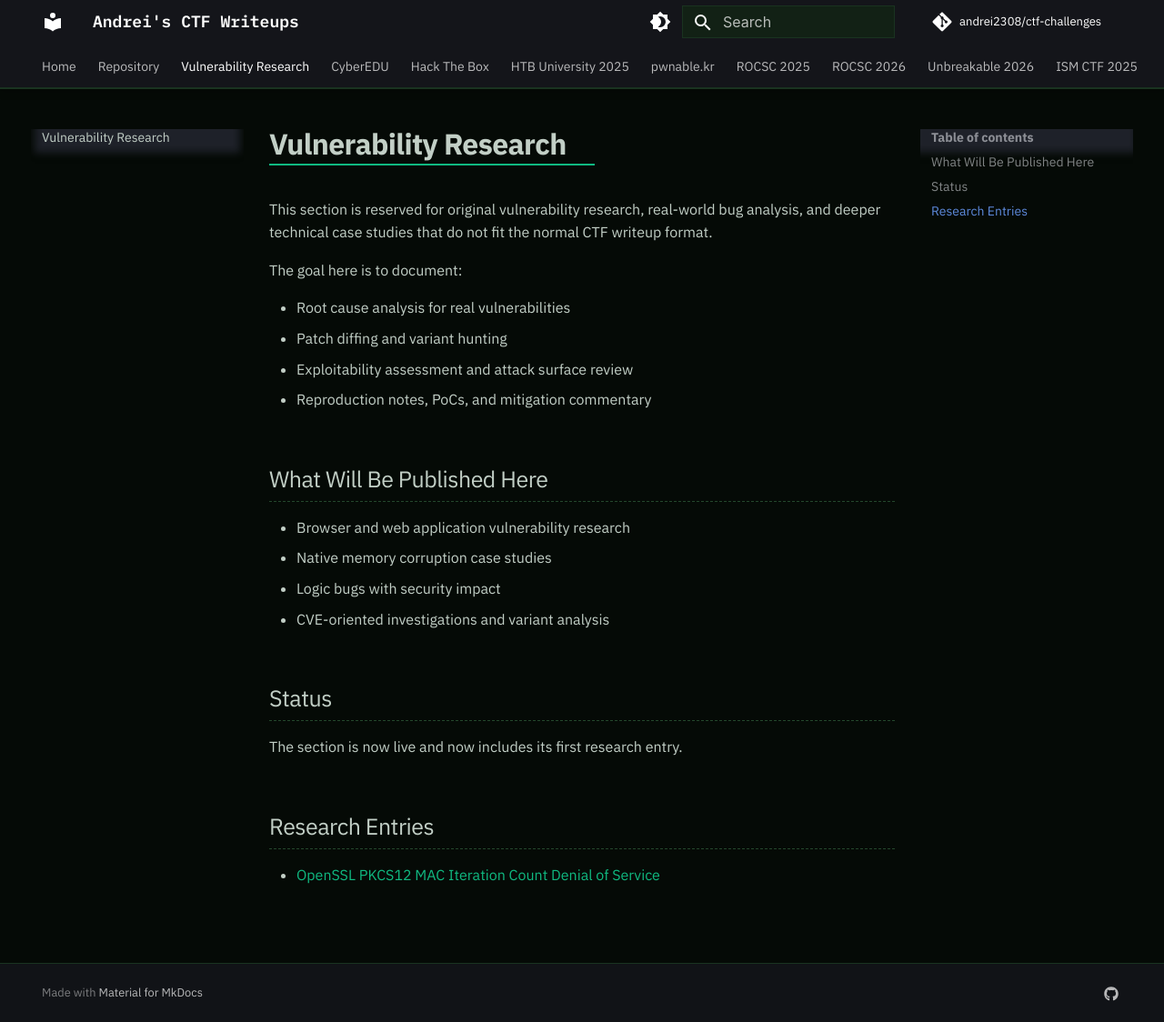
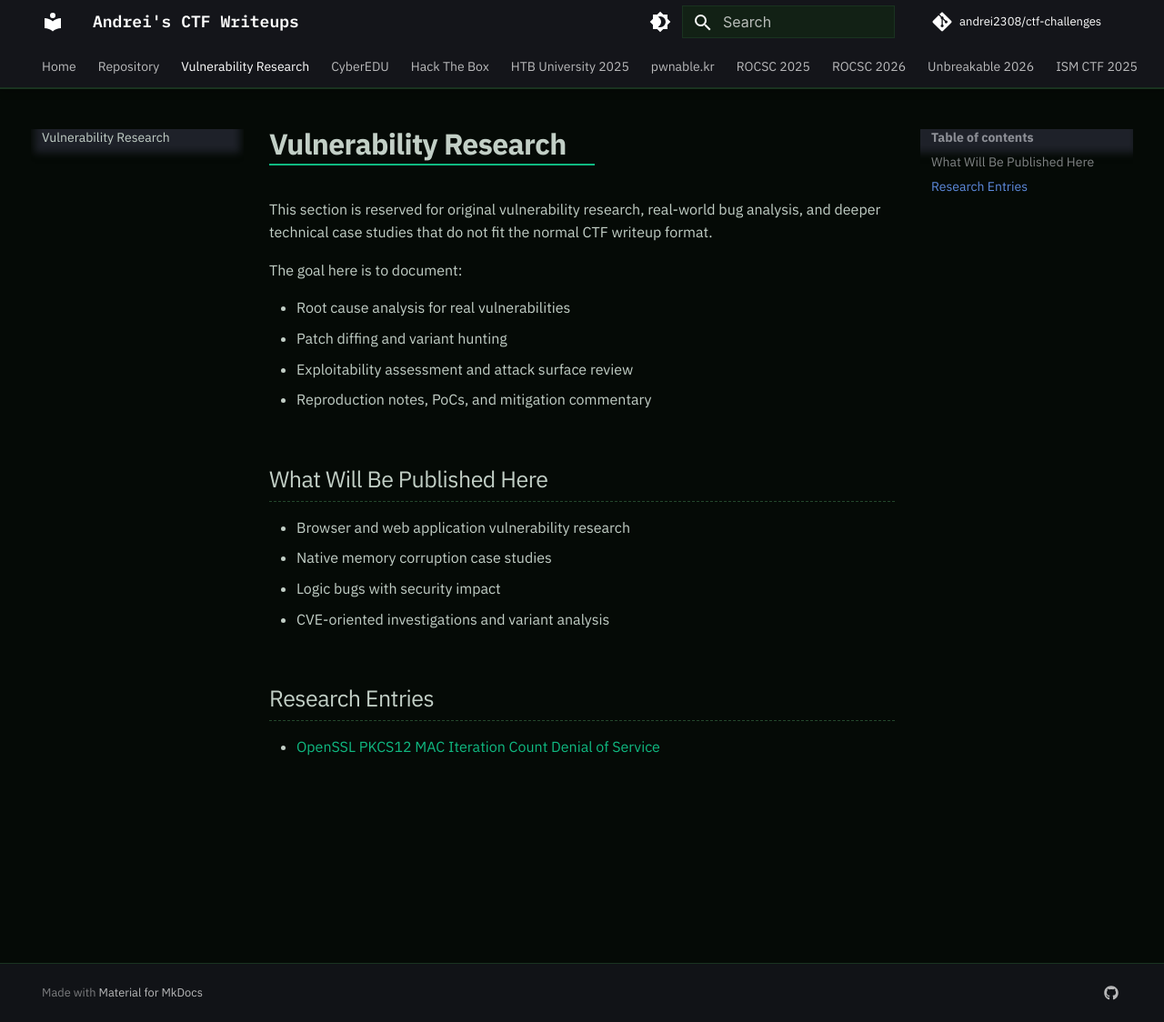
Before and after one commit to andrei2308/ctf-challenges, an MkDocs documentation site: the page built from docs/vulnerability-research/index.md, in a window 1280 px wide and 1124 px high. Shown: the whole window at 91% size. Built offline with MkDocs 1.6.1 and Material for MkDocs 9.7.7, drawn with Linux system fonts in a browser that asks for light colours; comment, search, counter and statistics services are not loaded.

Commit message:
feat: modify vuln research landing page

```diff
--- a/docs/vulnerability-research/index.md
+++ b/docs/vulnerability-research/index.md
@@ -16,10 +16,6 @@ The goal here is to document:
 - Logic bugs with security impact
 - CVE-oriented investigations and variant analysis
 
-## Status
-
-The section is now live and now includes its first research entry.
-
 ## Research Entries
 
 - [OpenSSL PKCS12 MAC Iteration Count Denial of Service](./openssl-pkcs12-mac-iteration-dos.md)
```
